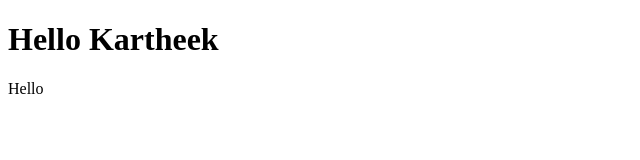
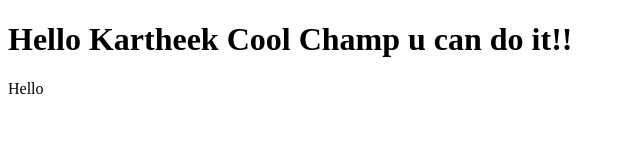
Before and after one commit to KartheekKb/coursera-kb, a plain HTML site: page site/index.html in a window 1280 px wide. Shown: the whole page, without its empty margins (0-640 px from the left). Drawn offline with Linux system fonts and the light colour scheme.

Commit message:
modified html

```diff
--- a/site/index.html
+++ b/site/index.html
@@ -4,6 +4,6 @@
 	<title>Hello Kartheek !!</title>
 </head>
 <body>
-<h1>Hello Kartheek</h1>
+<h1>Hello Kartheek Cool Champ u can do it!!</h1>
 </body>
 </html>Hello
```
